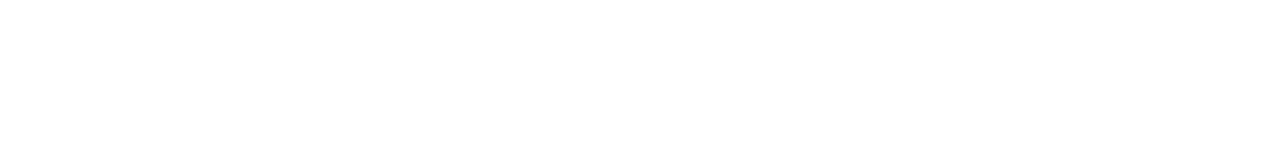
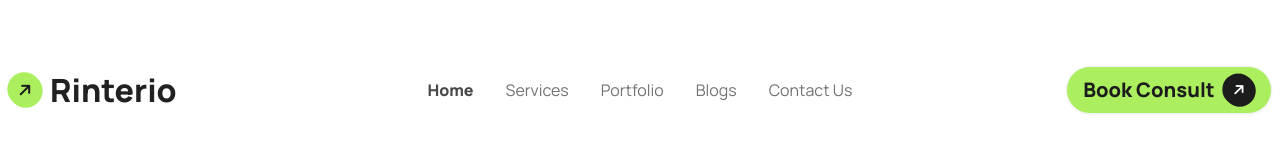
Before and after one commit to shahbaz-kamal/rinterio-website-design-assignment-3, a plain HTML site: page index.html in a window 1280 px wide. Drawn offline with nearby package versions, Linux system fonts and the light colour scheme.

Commit message:
navbar sectio added

```diff
--- a/index.html
+++ b/index.html
@@ -26,15 +26,91 @@
     type="text/css"
   />
   <script src="https://cdn.tailwindcss.com"></script>
+
+  <!-- button & font color-customization -->
+  <script>
+    tailwind.config = {
+      theme: {
+        extend: {
+          colors: {
+            clifford: "#da373d",
+            "icon-primary": "#ABEF5F",
+            "color-1c": "#1C1C1C",
+            "color-21": "#212121",
+            "color-49": "#494949",
+            "color-73": "#737373",
+            "color-e9": "#e9e9e9",
+            "button-primary": "#ABEF5F",
+            "button-secondary": "rgba(171, 239, 95, 0.5)",
+            "button-tertiary": "rgba(171, 239, 95, 0.2)",
+          },
+        },
+      },
+    };
+  </script>
+
   <style>
     .font-manrope {
       font-family: "Manrope", sans-serif;
     }
   </style>
 
-  <body class="font-manrope">
+  <body class="font-manrope m-0 p-0">
     <!-- header section starts -->
-    <header></header>
+    <header>
+      <!-- navbar -->
+      <nav class="container mx-auto mt-8 mb-10 lg:mt-14 lg:mb-14">
+        <div class="navbar">
+          <div class="navbar-start flex gap-2">
+            <i
+              class="fa-solid fa-arrow-right text-color-1c bg-icon-primary p-[10px] -rotate-45 rounded-full"
+            ></i>
+            <a class="text-[28px] md:text-[32px] text-color-21 font-extrabold"
+              >Rinterio</a
+            >
+          </div>
+
+          <div class="navbar-center hidden lg:flex">
+            <ul class="menu menu-horizontal px-1">
+              <li class="text-color-49 font-extrabold text-[16px]">
+                <a>Home</a>
+              </li>
+              <li class="text-color-73 font-normal text-[16px]">
+                <a>Services</a>
+              </li>
+              <li class="text-color-73 font-normal text-[16px]">
+                <a>Portfolio</a>
+              </li>
+              <li class="text-color-73 font-normal text-[16px]">
+                <a>Blogs</a>
+              </li>
+              <li class="text-color-73 font-normal text-[16px]">
+                <a>Contact Us</a>
+              </li>
+            </ul>
+          </div>
+
+          <div class="navbar-end">
+            <div class="hidden md:block">
+              <a class="btn bg-button-primary rounded-[32px]"
+                ><span class="font-extrabold text-xl text-color-1c"
+                  >Book Consult</span
+                >
+                <i
+                  class="fa-solid fa-arrow-right text-white bg-color-1c p-[10px] -rotate-45 rounded-full"
+                ></i
+              ></a>
+            </div>
+
+            <div class="md:hidden">
+              <i
+                class="fa-solid fa-bars p-3 rounded-full border-solid border-color-e9 border-[1px]"
+              ></i>
+            </div>
+          </div>
+        </div>
+      </nav>
+    </header>
     <!-- header section ends -->
 
     <!-- main section starts -->
```
